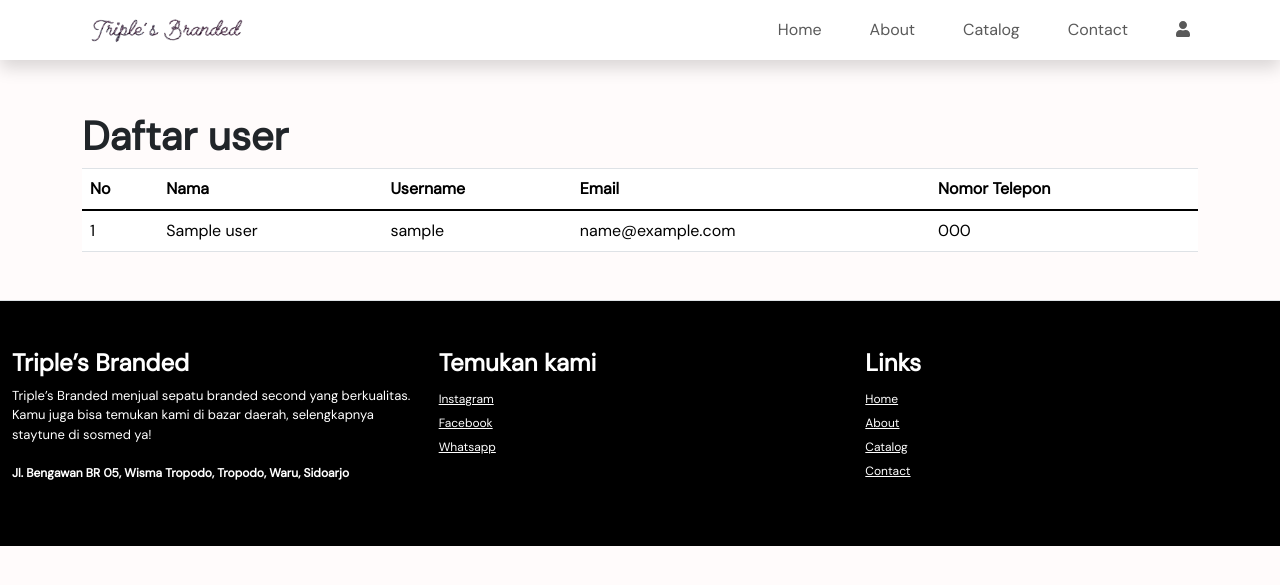
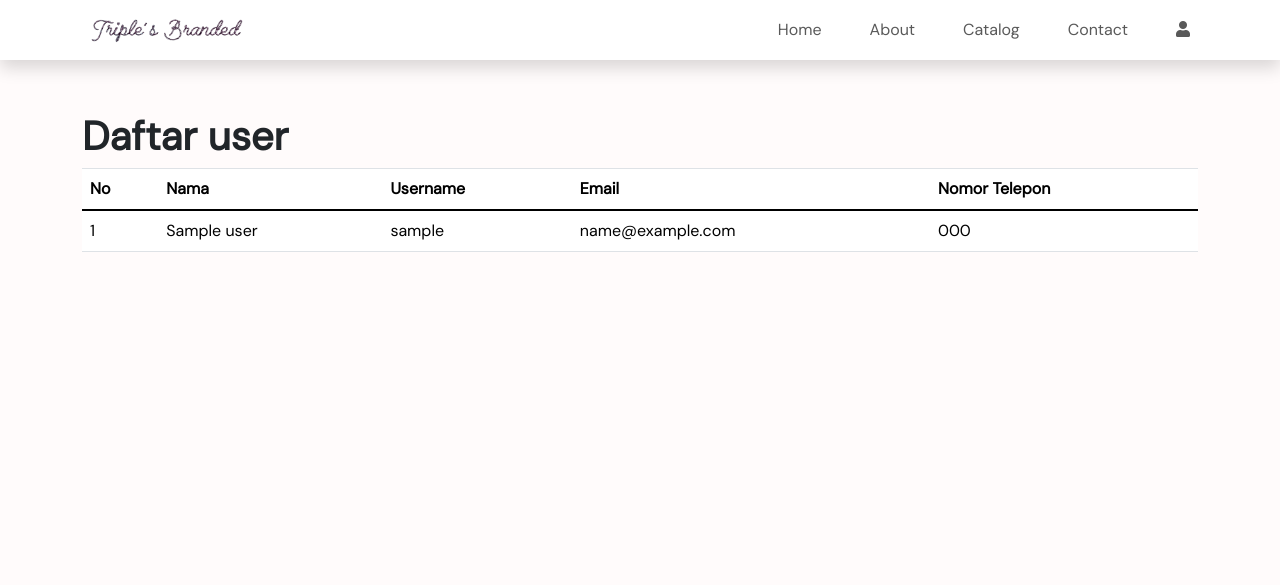
Before and after one commit to dejauls/project_UMKM, a Python web app: template templates/daftar_user.html in a window 1280 px wide. Shown: the top 585 px of the page. Run offline with Jinja, Linux system fonts and the light colour scheme; the template is opened without the code that fills it: most values are stand-ins (such as "Sample title", 1, 10 or a date in 2020); some libraries are stand-ins or nearby versions.

Commit message:
edit di daftar user

```diff
--- a/templates/daftar_user.html
+++ b/templates/daftar_user.html
@@ -5,7 +5,7 @@
     <meta charset="UTF-8">
     <meta http-equiv="X-UA-Compatible" content="IE=edge">
     <meta name="viewport" content="width=device-width, initial-scale=1.0">
-    <title>Document</title>
+    <title>Daftar User</title>
 
     <!-- link bootstrap -->
     <link href="bootstrap/dist/css/bootstrap.min.css" rel="stylesheet" type="text/css" />
@@ -31,7 +31,7 @@
         integrity="sha384-9ndCyUaIbzAi2FUVXJi0CjmCapSmO7SnpJef0486qhLnuZ2cdeRhO02iuK6FUUVM" crossorigin="anonymous">
 
     <script src="https://unpkg.com/@phosphor-icons/web"></script>
-
+    <script src="https://code.jquery.com/jquery.js"></script>
     <style>
         * {
             font-family: 'DM Sans', sans-serif;
@@ -198,15 +198,6 @@
             color: white;
         }
 
-        .footer {
-            position: absolute;
-            bottom: 0;
-            left: 0;
-            width: 100%;
-            background-color: rgb(0, 0, 0);
-            color: white;
-        }
-
         .thead-color {
             background-color: brown;
             color: white;
@@ -310,60 +301,6 @@
         </table>
     </main>
     <!-- end daftar -->
-
-    <!-- footer -->
-    <footer
-        class="d-flex flex-wrap justify-content-between align-items-center py-5 border-top mt-5 bg-black text-white">
-        <div class="container-fluid">
-
-            <div class="row">
-                <div class="col-4">
-                    <h4 style="font-weight: bolder;">Triple’s Branded</h4>
-                    <p class="text-body-white" style="font-size: 13px;">Triple’s Branded menjual sepatu branded second
-                        yang
-                        berkualitas. Kamu juga bisa temukan kami di bazar daerah, selengkapnya staytune di sosmed ya!
-                    </p>
-                    <h8 class="text-body-white" style="font-size: 12px; font-weight: 600;">Jl. Bengawan BR 05, Wisma
-                        Tropodo,
-                        Tropodo, Waru, Sidoarjo</h8>
-                </div>
-                <div class="col-4">
-                    <h4 style="font-weight: bolder;">Temukan kami</h4>
-                    <ul class="list-unstyled">
-                        <li><a class="text-white" href="#" style="font-size: 12px;">Instagram</a></li>
-                        <li><a class="text-white" href="#" style="font-size: 12px;">Facebook</a></li>
-                        <li><a class="text-white" href="#" style="font-size: 12px;">Whatsapp</a></li>
-                    </ul>
-                </div>
-                <div class="col-4">
-                    <h4 style="font-weight: bolder;">Links</h4>
-                    <ul class="list-unstyled">
-                        <li><a class="text-white" href="#" style="font-size: 12px;">Home</a></li>
-                        <li><a class="text-white" href="#" style="font-size: 12px;">About</a></li>
-                        <li><a class="text-white" href="#" style="font-size: 12px;">Catalog</a></li>
-                        <li><a class="text-white" href="#" style="font-size: 12px;">Contact</a></li>
-                    </ul>
-                </div>
-            </div>
-        </div>
-    </footer>
-
-    <!-- footer -->
-
-
-    <!-- Include the Font Awesome JavaScript library -->
-    <script src="https://cdnjs.cloudflare.com/ajax/libs/font-awesome/5.15.3/js/all.min.js"></script>
-    <script src="https://code.jquery.com/jquery-3.5.1.slim.min.js"></script>
-    <script src="https://cdn.jsdelivr.net/npm/@popperjs/core@2.5.3/dist/umd/popper.min.js"></script>
-    <script src="https://stackpath.bootstrapcdn.com/bootstrap/4.5.2/js/bootstrap.min.js"></script>
-    <script src="https://code.jquery.com/jquery.js"></script>
-    <script src="https://cdn.jsdelivr.net/npm/bootstrap@5.3.0-alpha3/dist/js/bootstrap.bundle.min.js"
-        integrity="sha384-ENjdO4Dr2bkBIFxQpeoTz1HIcje39Wm4jDKdf19U8gI4ddQ3GYNS7NTKfAdVQSZe"
-        crossorigin="anonymous"></script>
-    <script src="/docs/5.3/dist/js/bootstrap.bundle.min.js"
-        integrity="sha384-geWF76RCwLtnZ8qwWowPQNguL3RmwHVBC9FhGdlKrxdiJJigb/j/68SIy3Te4Bkz"
-        crossorigin="anonymous"></script>
-    <script src="https://stackpath.bootstrapcdn.com/bootstrap/5.0.0/js/bootstrap.bundle.min.js"></script>
 </body>
 
 </html>
```
